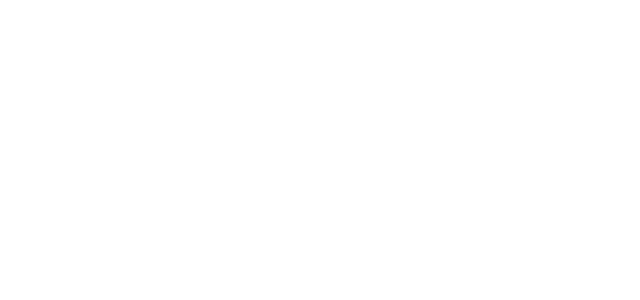
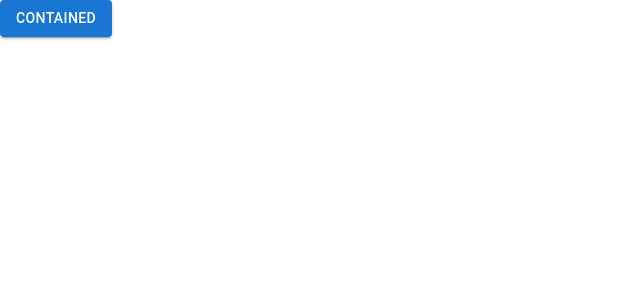
Before and after one commit to meustar/24_09_todoapp, a Next.js app: page / in a window 1280 px wide. Shown: the top 300 px of the page, without its empty margins (0-640 px from the left). Built offline with nearby package versions, Linux system fonts and the light colour scheme; a web font is replaced by a local one.

Commit message:
button에 tailwind, mui 적용

```diff
--- a/src/app/page.js
+++ b/src/app/page.js
@@ -1,9 +1,12 @@
-import Image from 'next/image';
+'use client';
+import Button from '@mui/material/Button';
 
 export default function Home() {
   return (
     <>
-      <div></div>
+      <Button className="bg-red-500" variant="contained">
+        Contained
+      </Button>
     </>
   );
 }
```
